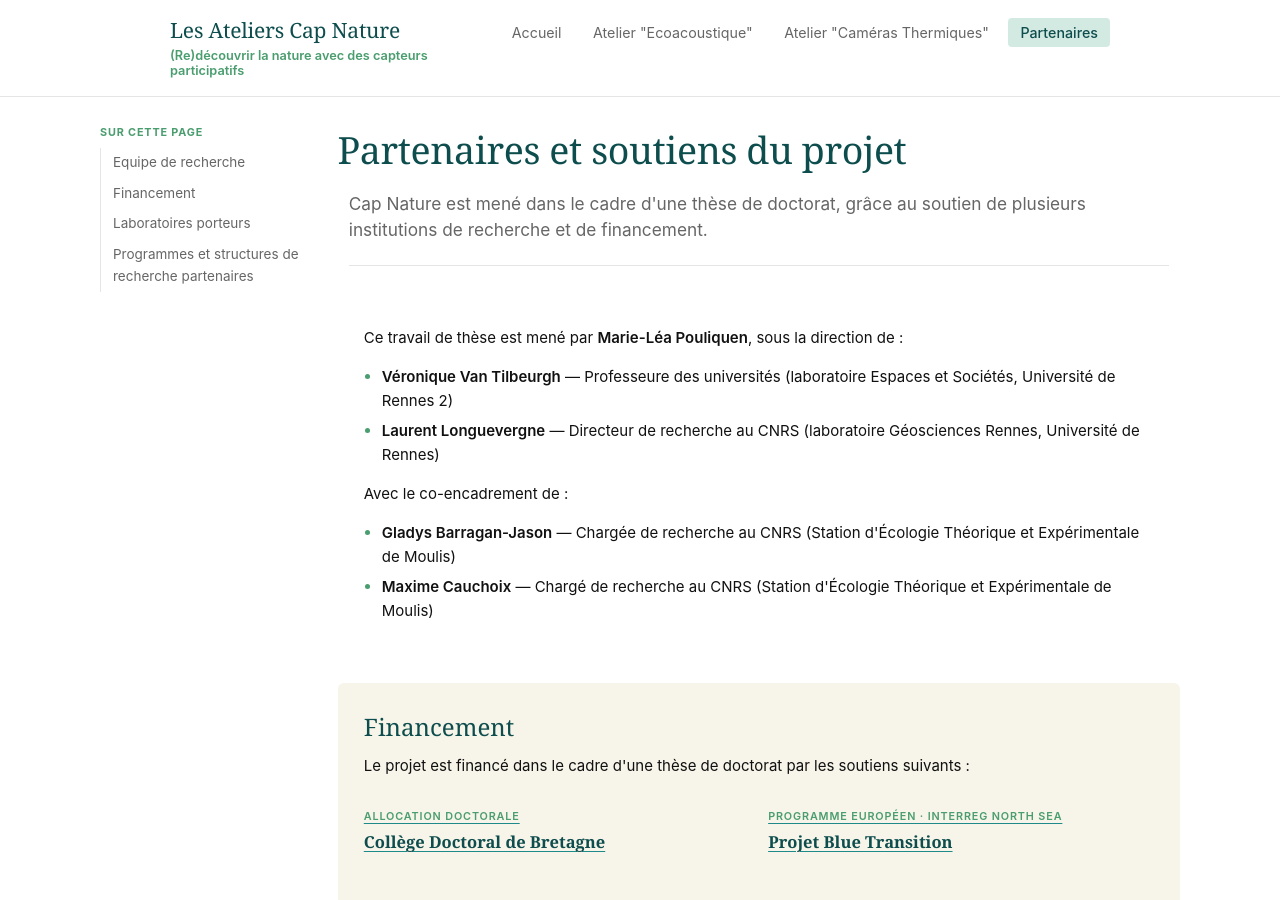
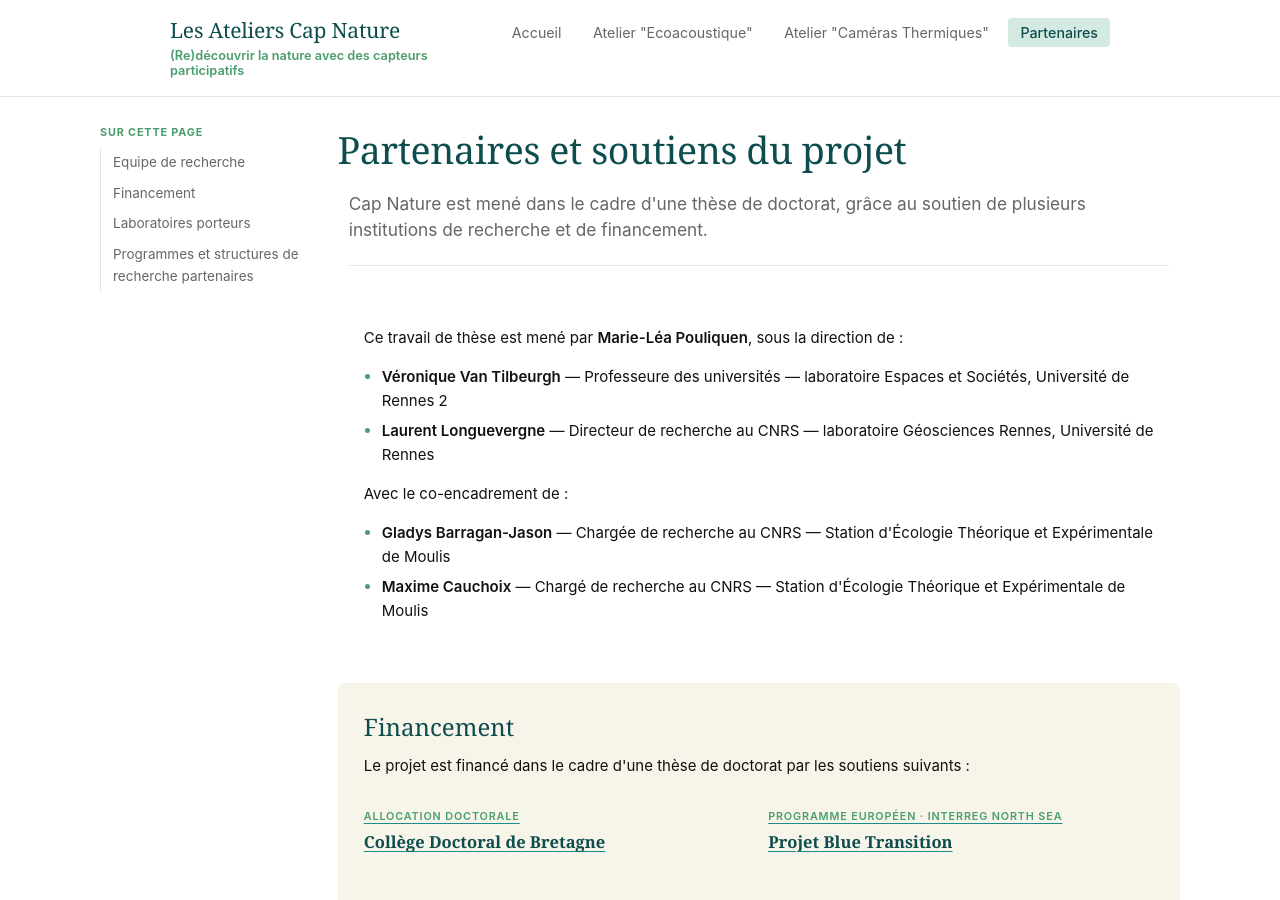
Before and after one commit to marieleapouliquen/wiki-cap-nature, a Jekyll site: the page built from _pages/about.md, in a window 1280 px wide and 900 px high. Built offline with Jekyll 4.4.1, drawn with Linux system fonts in a browser that asks for light colours.

```diff
--- a/_pages/about.md
+++ b/_pages/about.md
@@ -17,13 +17,13 @@ toc:
 <section id="equipe" class="page-section">
   <p>Ce travail de thèse est mené par <strong>Marie-Léa Pouliquen</strong>, sous la direction de :</p>
   <ul>
-    <li><strong>Véronique Van Tilbeurgh</strong> — Professeure des universités (laboratoire Espaces et Sociétés, Université de Rennes 2)</li>
-    <li><strong>Laurent Longuevergne</strong> — Directeur de recherche au CNRS (laboratoire Géosciences Rennes, Université de Rennes)</li>
+    <li><strong>Véronique Van Tilbeurgh</strong> — Professeure des universités — laboratoire Espaces et Sociétés, Université de Rennes 2</li>
+    <li><strong>Laurent Longuevergne</strong> — Directeur de recherche au CNRS — laboratoire Géosciences Rennes, Université de Rennes</li>
   </ul>
   <p>Avec le co-encadrement de :</p>
   <ul>
-    <li><strong>Gladys Barragan-Jason</strong> — Chargée de recherche au CNRS (Station d'Écologie Théorique et Expérimentale de Moulis)</li>
-    <li><strong>Maxime Cauchoix</strong> — Chargé de recherche au CNRS (Station d'Écologie Théorique et Expérimentale de Moulis)</li>
+    <li><strong>Gladys Barragan-Jason</strong> — Chargée de recherche au CNRS — Station d'Écologie Théorique et Expérimentale de Moulis</li>
+    <li><strong>Maxime Cauchoix</strong> — Chargé de recherche au CNRS — Station d'Écologie Théorique et Expérimentale de Moulis</li>
   </ul>
 </section>
 
```
